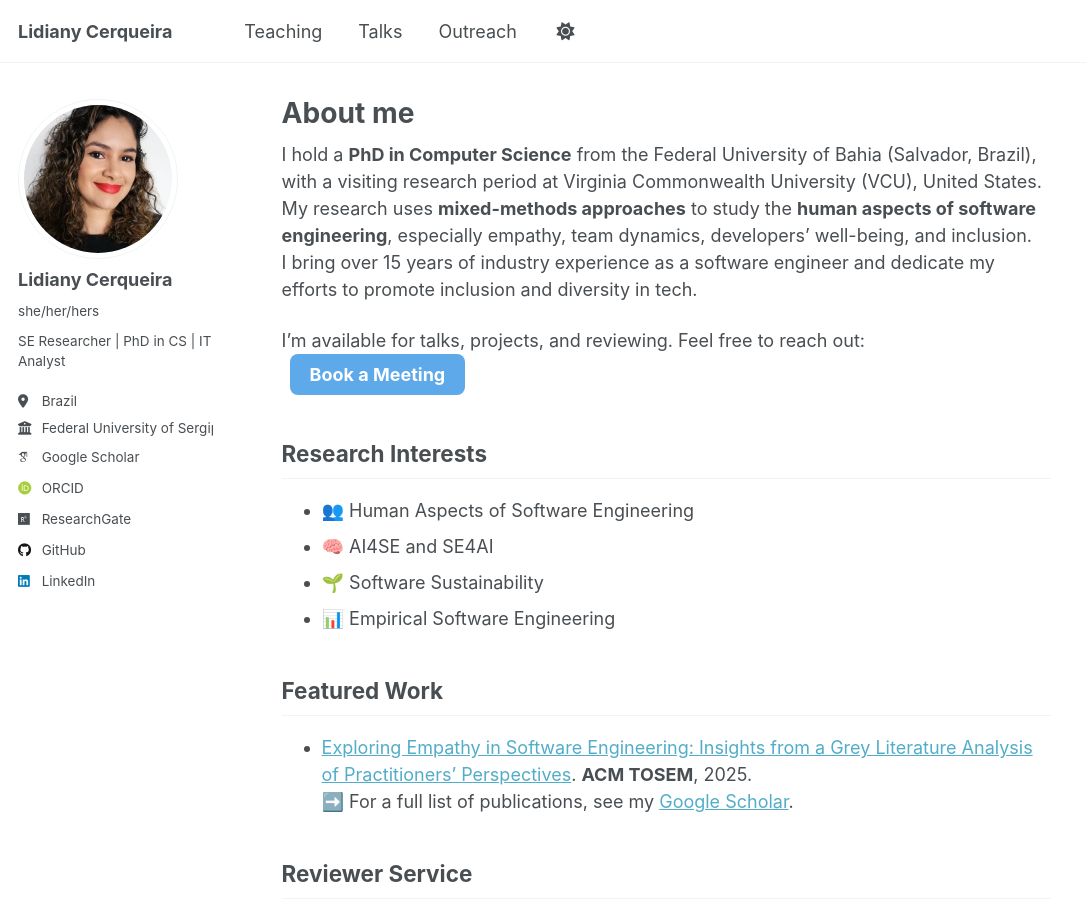
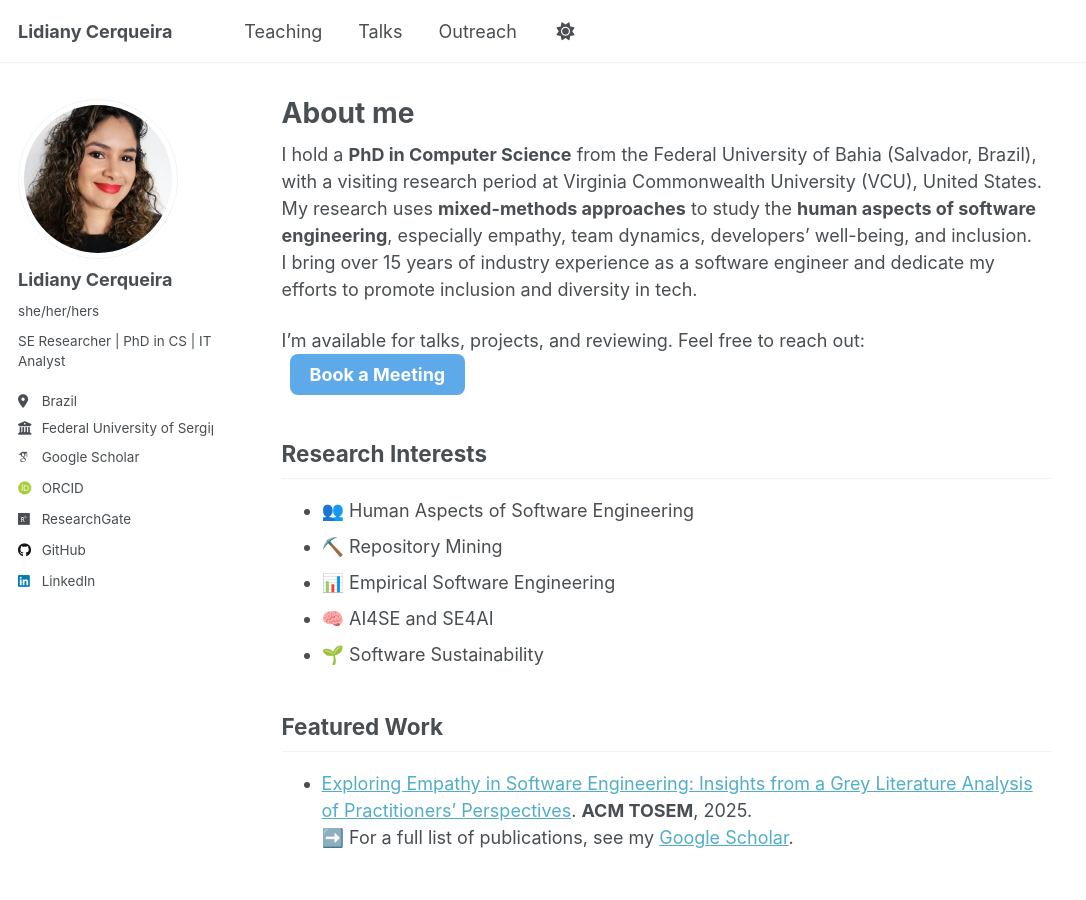
Before and after one commit to lidianycs/lidianycs.github.io, a Jekyll site: the page built from _pages/about.md, in a window 1280 px wide and 900 px high. Shown: the whole window, without its empty margins (0-1086 px from the left). Built offline with Jekyll 4.4.1, drawn with Linux system fonts in a browser that asks for light colours; some web fonts are replaced.

Commit message:
Update about.md

```diff
--- a/_pages/about.md
+++ b/_pages/about.md
@@ -25,9 +25,10 @@ I bring over 15 years of industry experience as a software engineer and dedicate
 
 ## Research Interests
 - 👥 Human Aspects of Software Engineering
+- ⛏️ Repository Mining
+- 📊 Empirical Software Engineering
 - 🧠 AI4SE and SE4AI
 - 🌱 Software Sustainability
-- 📊 Empirical Software Engineering
 
 ## Featured Work
 - [Exploring Empathy in Software Engineering: Insights from a Grey Literature Analysis of Practitioners' Perspectives](https://dl.acm.org/doi/abs/10.1145/3748721). **ACM TOSEM**, 2025.
```
